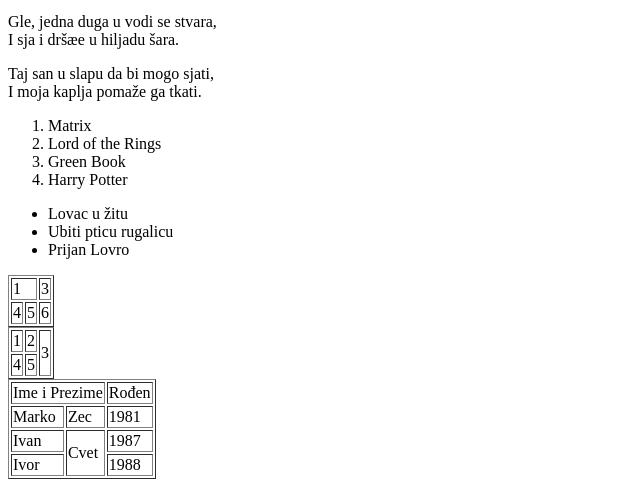
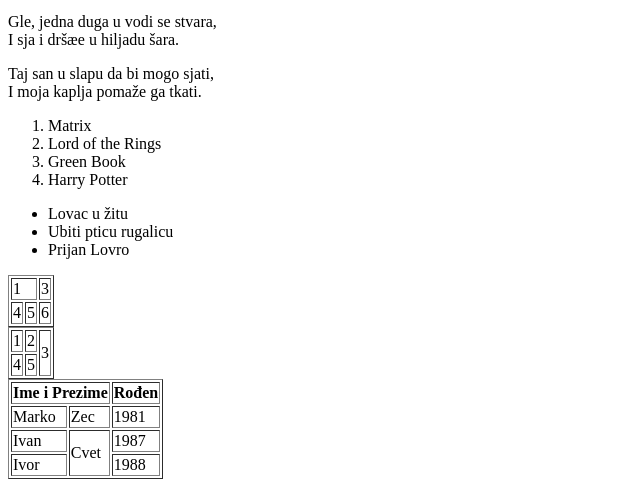
Before and after one commit to 123vedran123/web, a plain HTML site: page index.html in a window 1280 px wide. Shown: the part 334-821 px from the top of the page, without its empty margins (0-640 px from the left). Drawn offline with Linux system fonts and the light colour scheme.

Commit message:
Update index.html

```diff
--- a/index.html
+++ b/index.html
@@ -60,7 +60,7 @@
 <table>
 <table border="1">
 <tr>
-	<td colspan=2>Ime i Prezime</td><td>Rođen</td>
+	<th colspan=2>Ime i Prezime</th><th>Rođen</th>
 </tr>
 <tr>
 	<td>Marko</td><td>Zec</td><td>1981</td>
```
